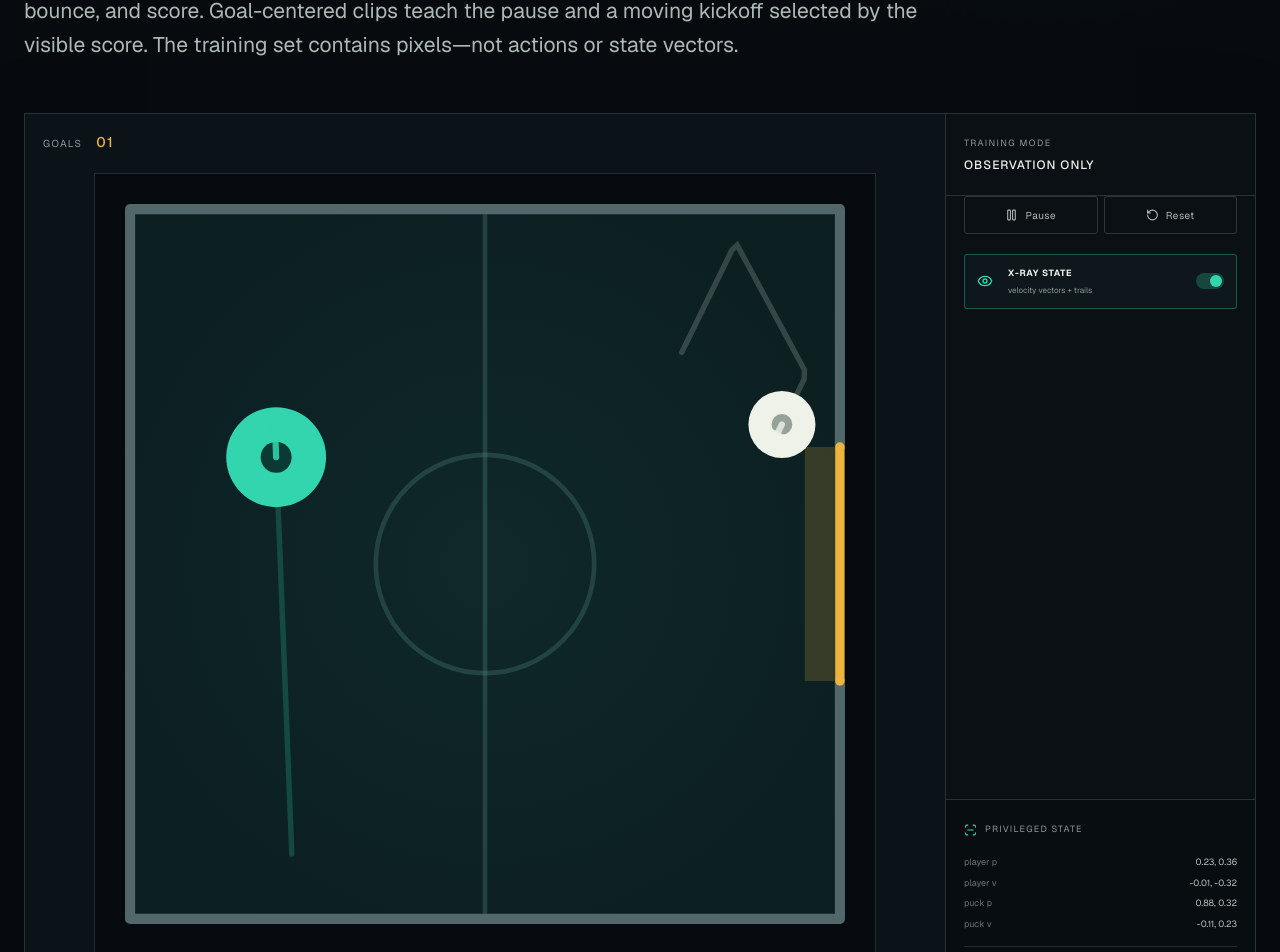
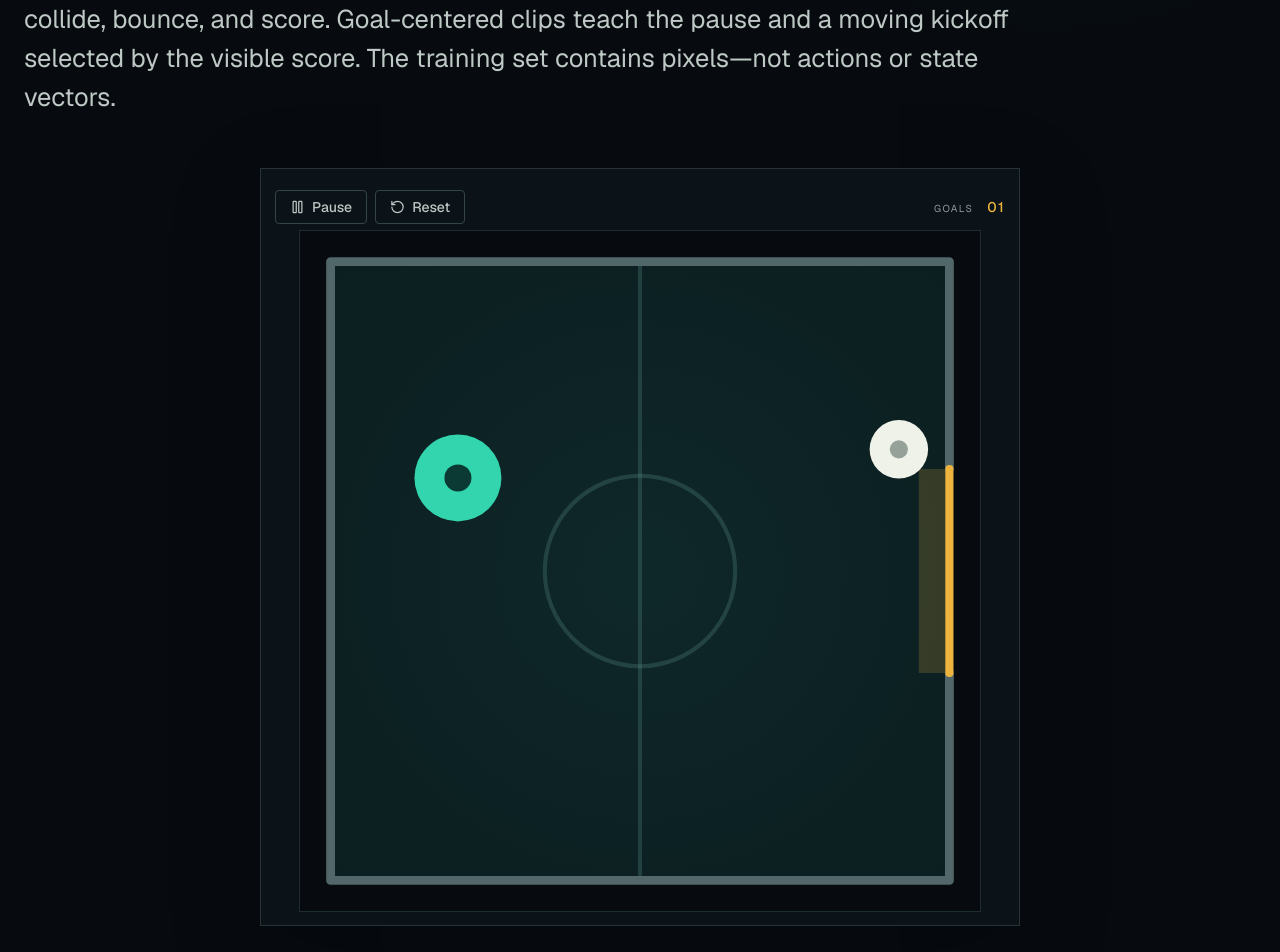
Before and after one commit to jayhack/noise-cancellation, a Next.js app: page /blocket-league in a window 1280 px wide. Shown: the part 949-1901 px from the top of the page. Built offline with nearby package versions, Linux system fonts and the light colour scheme.

Commit message:
Simplify simulator and clarify activation directions

```diff
--- a/components/blocket-league/blocket-league-lab.module.css
+++ b/components/blocket-league/blocket-league-lab.module.css
@@ -1891,16 +1891,17 @@
 }
 
 .sectionHeading > p {
-  max-width: 940px;
+  max-width: 1040px;
   margin: 22px 0 0;
-  color: #aeb9b6;
-  font-size: clamp(18px, 1.65vw, 22px);
-  line-height: 1.58;
+  color: #bec8c5;
+  font-size: clamp(21px, 2vw, 26px);
+  line-height: 1.52;
 }
 
 .simulatorShell {
-  display: grid;
-  grid-template-columns: minmax(0, 1fr) 310px;
+  width: min(760px, 100%);
+  margin: 0 auto;
+  display: block;
   border: 1px solid var(--line);
   background: var(--surface);
   box-shadow: 0 26px 80px rgb(0 0 0 / 28%);
@@ -1908,18 +1909,56 @@
 
 .canvasColumn {
   min-width: 0;
-  padding: 18px;
+  padding: 14px;
 }
 
 .canvasHeader {
-  height: 42px;
-  display: flex;
-  align-items: flex-start;
+  min-height: 48px;
+  display: flex;
+  align-items: center;
   justify-content: space-between;
+  flex-wrap: wrap;
+  gap: 20px;
+}
+
+.simulatorActions {
+  display: flex;
+  align-items: center;
+  gap: 8px;
+}
+
+.simulatorActions button {
+  min-height: 34px;
+  padding: 0 14px;
+  display: inline-flex;
+  align-items: center;
+  justify-content: center;
+  gap: 7px;
+  border: 1px solid #334346;
+  border-radius: 4px;
+  background: transparent;
+  color: #bdc6c3;
+  font-family: var(--font-sans);
+  font-size: 14px;
+  font-weight: 450;
+  letter-spacing: 0;
+  cursor: pointer;
+}
+
+.simulatorActions button:hover {
+  border-color: #647578;
+  color: var(--ink);
+}
+
+.simulatorActions svg {
+  width: 15px;
+}
+
+.score {
+  color: var(--muted);
   font-family: var(--font-mono);
   font-size: 10px;
   letter-spacing: 0.14em;
-  color: var(--muted);
 }
 
 .liveLabel {
@@ -1943,7 +1982,7 @@
 }
 
 .canvas {
-  width: min(100%, 780px);
+  width: min(100%, 680px);
   aspect-ratio: 1;
   display: block;
   margin: 0 auto;
--- a/components/blocket-league/blocket-league-lab.tsx
+++ b/components/blocket-league/blocket-league-lab.tsx
@@ -5,12 +5,9 @@ import Image from "next/image";
 import {
   ArrowRight,
   CircleDot,
-  Eye,
-  EyeOff,
   Pause,
   Play,
   RotateCcw,
-  ScanLine,
 } from "lucide-react";
 
 import {
@@ -26,8 +23,6 @@ import {
 import styles from "./blocket-league-lab.module.css";
 import { LiveWorldModel } from "./live-world-model";
 import { PixelInterpretabilityViewer } from "./pixel-interpretability-viewer";
-
-type TrailPoint = { player: Vec2; puck: Vec2 };
 
 const MODEL_HISTORY = [
   { label: "t−7", player: [24, 68], puck: [72, 28] },
@@ -67,32 +62,6 @@ function DiagramFrame({
   );
 }
 
-function drawArrow(
-  context: CanvasRenderingContext2D,
-  origin: Vec2,
-  velocity: Vec2,
-  color: string,
-) {
-  const scale = 0.13;
-  const end = { x: origin.x + velocity.x * scale, y: origin.y + velocity.y * scale };
-  const length = Math.hypot(end.x - origin.x, end.y - origin.y);
-  if (length < 0.008) return;
-  const angle = Math.atan2(end.y - origin.y, end.x - origin.x);
-  context.strokeStyle = color;
-  context.fillStyle = color;
-  context.lineWidth = 0.008;
-  context.beginPath();
-  context.moveTo(origin.x, origin.y);
-  context.lineTo(end.x, end.y);
-  context.stroke();
-  context.beginPath();
-  context.moveTo(end.x, end.y);
-  context.lineTo(end.x - Math.cos(angle - 0.52) * 0.026, end.y - Math.sin(angle - 0.52) * 0.026);
-  context.lineTo(end.x - Math.cos(angle + 0.52) * 0.026, end.y - Math.sin(angle + 0.52) * 0.026);
-  context.closePath();
-  context.fill();
-}
-
 function drawDisc(
   context: CanvasRenderingContext2D,
   position: Vec2,
@@ -117,8 +86,6 @@ function drawDisc(
 function drawWorld(
   canvas: HTMLCanvasElement,
   state: WorldState,
-  showVectors: boolean,
-  trail: TrailPoint[],
 ) {
   const bounds = canvas.getBoundingClientRect();
   if (bounds.width <= 0) return;
@@ -181,31 +148,8 @@ function drawWorld(
   context.lineTo(1 - wall, WORLD.goalHigh);
   context.stroke();
 
-  if (showVectors && trail.length > 1) {
-    context.lineWidth = 0.007;
-    context.lineCap = "round";
-    context.strokeStyle = "rgba(50, 213, 173, 0.22)";
-    context.beginPath();
-    trail.forEach((point, index) => {
-      if (index === 0) context.moveTo(point.player.x, point.player.y);
-      else context.lineTo(point.player.x, point.player.y);
-    });
-    context.stroke();
-    context.strokeStyle = "rgba(239, 242, 233, 0.18)";
-    context.beginPath();
-    trail.forEach((point, index) => {
-      if (index === 0) context.moveTo(point.puck.x, point.puck.y);
-      else context.lineTo(point.puck.x, point.puck.y);
-    });
-    context.stroke();
-  }
-
   drawDisc(context, state.playerPosition, WORLD.playerRadius, "#32d5ad", "#0b3934");
   drawDisc(context, state.puckPosition, WORLD.puckRadius, "#eff2e9", "#96a199");
-  if (showVectors) {
-    drawArrow(context, state.playerPosition, state.playerVelocity, "rgba(50, 213, 173, 0.88)");
-    drawArrow(context, state.puckPosition, state.puckVelocity, "rgba(239, 242, 233, 0.78)");
-  }
 
   if (state.resetTimer > 0) {
     context.fillStyle = "rgba(7, 11, 16, 0.72)";
@@ -219,19 +163,12 @@ function drawWorld(
   context.restore();
 }
 
-function format(value: number) {
-  const fixed = Math.abs(value) < 0.0005 ? 0 : value;
-  return fixed.toFixed(2);
-}
-
 export function BlocketLeagueLab() {
   const canvasRef = useRef<HTMLCanvasElement>(null);
   const [initialWorld] = useState(() => createPassiveWorld(17));
   const worldRef = useRef<WorldState>(initialWorld);
-  const trailRef = useRef<TrailPoint[]>([]);
   const [snapshot, setSnapshot] = useState(() => snapshotWorld(initialWorld));
   const [paused, setPaused] = useState(false);
-  const [showVectors, setShowVectors] = useState(true);
 
   useEffect(() => {
     let animationFrame = 0;
@@ -246,26 +183,20 @@ export function BlocketLeagueLab() {
       let advanced = false;
       while (!paused && accumulator >= stepDuration) {
         stepWorld(world, 0, true);
-        trailRef.current.push({
-          player: { ...world.playerPosition },
-          puck: { ...world.puckPosition },
-        });
-        if (trailRef.current.length > 30) trailRef.current.shift();
         accumulator -= stepDuration;
         advanced = true;
       }
       if (advanced) setSnapshot(snapshotWorld(world));
-      if (canvasRef.current) drawWorld(canvasRef.current, world, showVectors, trailRef.current);
+      if (canvasRef.current) drawWorld(canvasRef.current, world);
       animationFrame = requestAnimationFrame(animate);
     };
     animationFrame = requestAnimationFrame(animate);
     return () => cancelAnimationFrame(animationFrame);
-  }, [paused, showVectors]);
+  }, [paused]);
 
   const reset = () => {
     const world = worldRef.current;
     resetPassiveRound(world, true);
-    trailRef.current = [];
     setSnapshot(snapshotWorld(world));
   };
 
@@ -301,6 +232,15 @@ export function BlocketLeagueLab() {
         <div className={styles.simulatorShell}>
           <div className={styles.canvasColumn}>
             <div className={styles.canvasHeader}>
+              <div className={styles.simulatorActions}>
+                <button type="button" onClick={() => setPaused((value) => !value)}>
+                  {paused ? <Play aria-hidden="true" /> : <Pause aria-hidden="true" />}
+                  {paused ? "Resume" : "Pause"}
+                </button>
+                <button type="button" onClick={reset}>
+                  <RotateCcw aria-hidden="true" /> Reset
+                </button>
+              </div>
               <div className={styles.score}>GOALS <strong>{snapshot.score.toString().padStart(2, "0")}</strong></div>
             </div>
             <canvas
@@ -309,56 +249,7 @@ export function BlocketLeagueLab() {
               role="img"
               aria-label="A playable square arena with a teal player disc, a white puck, and a gold goal on the right."
             />
-            <div className={styles.timeline} aria-hidden="true">
-              {Array.from({ length: 24 }, (_, index) => <span key={index} className={index > 18 ? styles.timelineFuture : undefined} />)}
-            </div>
           </div>
-
-          <aside className={styles.controlColumn} aria-label="Passive simulator state">
-            <div className={styles.controlTop}>
-              <div>
-                <span className={styles.controlLabel}>TRAINING MODE</span>
-                <strong>OBSERVATION ONLY</strong>
-              </div>
-            </div>
-
-            <div className={styles.transport}>
-              <button type="button" onClick={() => setPaused((value) => !value)}>
-                {paused ? <Play aria-hidden="true" /> : <Pause aria-hidden="true" />}
-                {paused ? "Resume" : "Pause"}
-              </button>
-              <button type="button" onClick={reset}>
-                <RotateCcw aria-hidden="true" /> Reset
-              </button>
-            </div>
-
-            <button
-              type="button"
-              className={`${styles.xrayButton} ${showVectors ? styles.xrayActive : ""}`}
-              onClick={() => setShowVectors((value) => !value)}
-              aria-pressed={showVectors}
-            >
-              {showVectors ? <Eye aria-hidden="true" /> : <EyeOff aria-hidden="true" />}
-              <span><strong>X-RAY STATE</strong><small>velocity vectors + trails</small></span>
-              <span className={styles.switchTrack}><span /></span>
-            </button>
-
-            <div className={styles.readout}>
-              <div className={styles.readoutHeading}>
-                <ScanLine aria-hidden="true" /> PRIVILEGED STATE
-              </div>
-              <dl>
-                <div><dt>player p</dt><dd>{format(snapshot.playerPosition.x)}, {format(snapshot.playerPosition.y)}</dd></div>
-                <div><dt>player v</dt><dd>{format(snapshot.playerVelocity.x)}, {format(snapshot.playerVelocity.y)}</dd></div>
-                <div><dt>puck p</dt><dd>{format(snapshot.puckPosition.x)}, {format(snapshot.puckPosition.y)}</dd></div>
-                <div><dt>puck v</dt><dd>{format(snapshot.puckVelocity.x)}, {format(snapshot.puckVelocity.y)}</dd></div>
-              </dl>
-              <div className={styles.eventLine}>
-                <span className={styles.eventPulse} />
-                {snapshot.lastEvent.toUpperCase()} · NO INPUT
-              </div>
-            </div>
-          </aside>
         </div>
       </section>
 
@@ -458,14 +349,15 @@ export function BlocketLeagueLab() {
       <section className={styles.lensSection} aria-labelledby="lens-title">
         <div className={styles.sectionHeading}>
           <div>
-            <h2 id="lens-title">Hidden directions correspond to downstream physical effects.</h2>
+            <h2 id="lens-title">Hidden-state activation directions predict downstream physics.</h2>
           </div>
           <p>
-            Linear probes recover the green circle&apos;s position at 0.99 R² and its velocity at 0.90 R²
-            on unseen clips. To find directions that affect output—not merely correlate with it—we
-            adapt the <a href="https://transformer-circuits.pub/2026/workspace/index.html#the-jacobian-lens" target="_blank" rel="noreferrer">J-space paper&apos;s Jacobian lens</a> and average how hidden activations change
-            the next frame. Collision outcomes appear in the generated video, but we have not yet
-            isolated a single collision direction.
+            These directions are vectors in the transformer&apos;s 192-dimensional hidden state—not
+            directions on the game board. Linear probes recover position at 0.99 R² and velocity at
+            0.90 R² on unseen clips. We then adapt the <a href="https://transformer-circuits.pub/2026/workspace/index.html#the-jacobian-lens" target="_blank" rel="noreferrer">J-space paper&apos;s Jacobian lens</a> to extract
+            reusable activation-space vectors by averaging how each hidden activation changes the next
+            generated frame. Collision outcomes appear in the video, but we have not yet isolated a
+            single collision vector.
           </p>
         </div>
 
```
